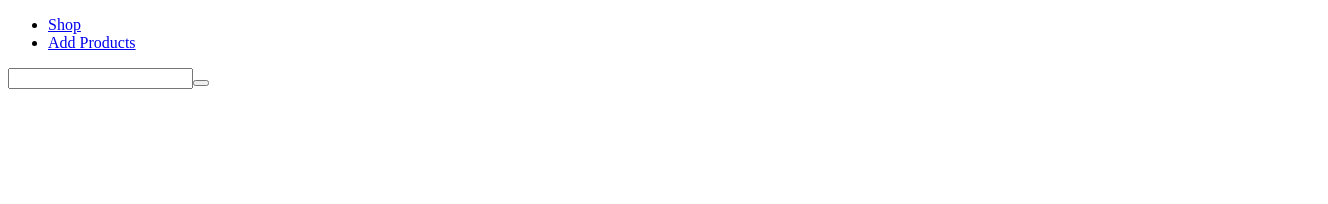
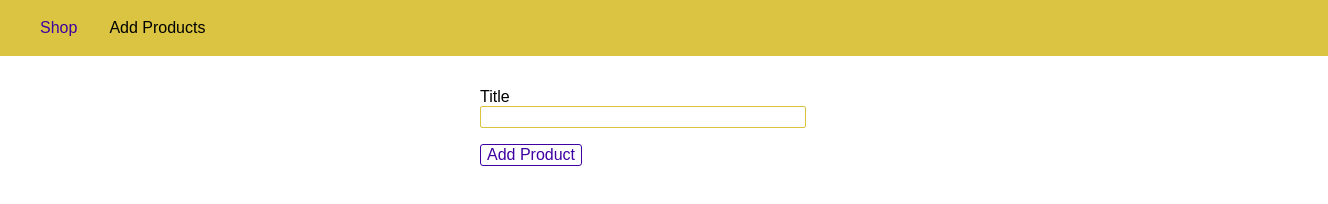
Before and after one commit to ShamimEnamul/node.js-projects, a website: page views/add-product.html in a window 1280 px wide. Shown: the whole page, 1328 px wide, since content can reach past the window. Drawn offline with Linux system fonts and the light colour scheme.

Commit message:
before system implemented

```diff
--- /dev/null
+++ b/public/css/404.css
@@ -0,0 +1,45 @@
+body {
+    padding: 0;
+    margin: 0;
+    font-family: sans-serif;
+}
+
+main {
+    padding: 1rem;
+}
+
+.main-header {
+    width: 100%;
+    height: 3.5rem;
+    background-color: #dbc441;
+    padding: 0 1.5rem;
+}
+
+.main-header__nav {
+    height: 100%;
+    display: flex;
+    align-items: center;
+}
+
+.main-header__item-list {
+    list-style: none;
+    margin: 0;
+    padding: 0;
+    display: flex;
+}
+
+.main-header__item {
+    margin: 0 1rem;
+    padding: 0;
+}
+
+.main-header__item a {
+    text-decoration: none;
+    color: black;
+}
+
+.main-header__item a:hover,
+.main-header__item a:active,
+.main-header__item a.active {
+    color: #3e00a1;
+}
--- /dev/null
+++ b/public/css/product.css
@@ -0,0 +1,82 @@
+body {
+    padding: 0;
+    margin: 0;
+    font-family: sans-serif;
+}
+
+main {
+    padding: 1rem;
+}
+
+.main-header {
+    width: 100%;
+    height: 3.5rem;
+    background-color: #dbc441;
+    padding: 0 1.5rem;
+}
+
+.main-header__nav {
+    height: 100%;
+    display: flex;
+    align-items: center;
+}
+
+.main-header__item-list {
+    list-style: none;
+    margin: 0;
+    padding: 0;
+    display: flex;
+}
+
+.main-header__item {
+    margin: 0 1rem;
+    padding: 0;
+}
+
+.main-header__item a {
+    text-decoration: none;
+    color: black;
+}
+
+.main-header__item a:hover,
+.main-header__item a:active,
+.main-header__item a.active {
+    color: #3e00a1;
+}
+
+.product-form {
+    width: 20rem;
+    max-width: 90%;
+    margin: auto;
+}
+
+.form-control {
+    margin: 1rem 0;
+}
+
+.form-control label,
+.form-control input {
+    display: block;
+    width: 100%;
+}
+
+.form-control input {
+    border: 1px solid #dbc441;
+    font: inherit;
+    border-radius: 2px;
+}
+
+button {
+    font: inherit;
+    border: 1px solid #3e00a1;
+    color: #3e00a1;
+    background: white;
+    border-radius: 3px;
+    cursor: pointer;
+}
+
+button:hover,
+button:active {
+    background-color: #3e00a1;
+    color: white;
+}
--- /dev/null
+++ b/public/css/shop.css
@@ -0,0 +1,45 @@
+body {
+    padding: 0;
+    margin: 0;
+    font-family: sans-serif;
+}
+
+main {
+    padding: 1rem;
+}
+
+.main-header {
+    width: 100%;
+    height: 3.5rem;
+    background-color: #dbc441;
+    padding: 0 1.5rem;
+}
+
+.main-header__nav {
+    height: 100%;
+    display: flex;
+    align-items: center;
+}
+
+.main-header__item-list {
+    list-style: none;
+    margin: 0;
+    padding: 0;
+    display: flex;
+}
+
+.main-header__item {
+    margin: 0 1rem;
+    padding: 0;
+}
+
+.main-header__item a {
+    text-decoration: none;
+    color: black;
+}
+
+.main-header__item a:hover,
+.main-header__item a:active,
+.main-header__item a.active {
+    color: #3e00a1;
+}
--- /dev/null
+++ b/util/path.js
@@ -0,0 +1,3 @@
+const path = require('path');
+
+module.exports = path.dirname(process.mainModule.filename);
--- a/views/add-product.html
+++ b/views/add-product.html
@@ -4,18 +4,29 @@
     <meta charset="UTF-8">
     <meta name="viewport" content="width=device-width, initial-scale=1.0">
     <title>Add Product</title>
+    <link rel="stylesheet" href="/css/product.css">
+
 </head>
 <body>
-    <header>
-        <nav>
-            <ul>
-                <li><a href="/">Shop</a></li>
-                <li><a href="/add-product">Add Products</a></li>
+    <header class="main-header">
+        <nav class= "main-header__nav">
+            <ul class="main-header__item-list">
+                <li class="main-header__item"><a class="active" href="/">Shop</a></li>
+                <li class="main-header__item"><a href="/admin/add-product">Add Products</a></li>
             </ul>
         </nav>
     </header>
+
     <main>
-        <form action="admin/Product" method="POST"><input type="text" name="name"><button type="submit"></button></form>
+        <form class="product-form" action="/admin/add-Product" method="POST">
+            <div class="form-control">
+                <label for="title">Title</label>
+                <input type="text" name="title" id="title">
+            </div>
+
+            <button type="submit">Add Product</button>
+        </form>
+
     </main>
 </body>
 </html>
```
Also changed, not shown: app.js (+5 -5 lines), controller/error.js (added, +8 -0 lines), controller/prdouct.js (added, +23 -0 lines), controller/shop.js (added, +12 -0 lines), model/product.js (added, +19 -0 lines), routes/admin.js (+5 -11 lines), routes/shop.js (+4 -8 lines), views/404.html (added, +21 -0 lines), views/shop.html (+12 -7 lines).
